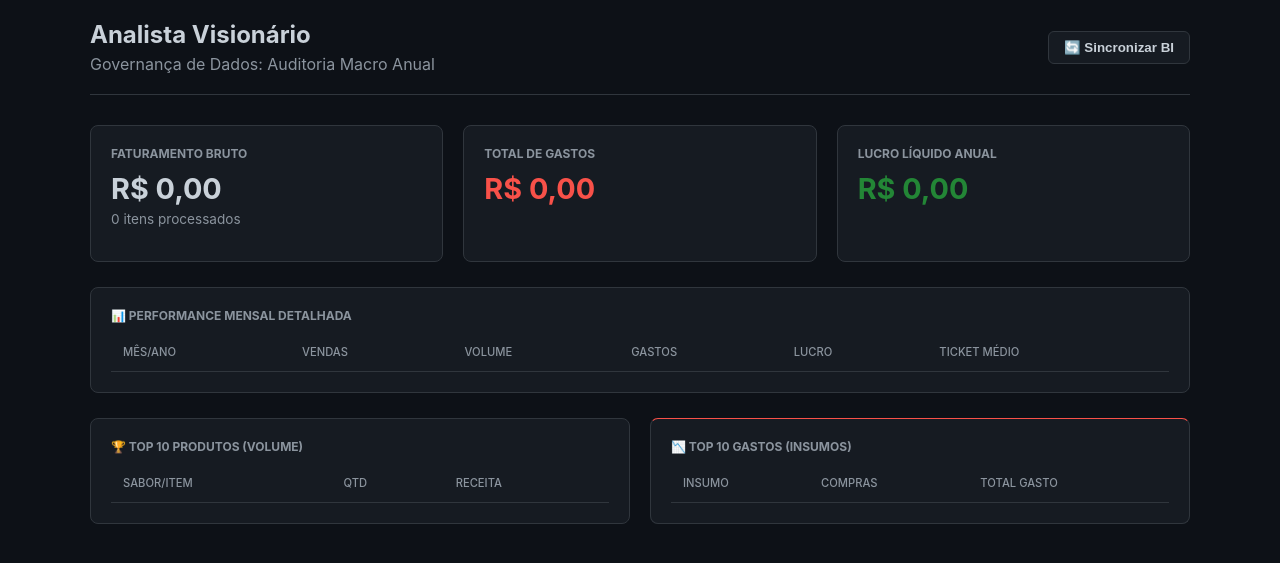
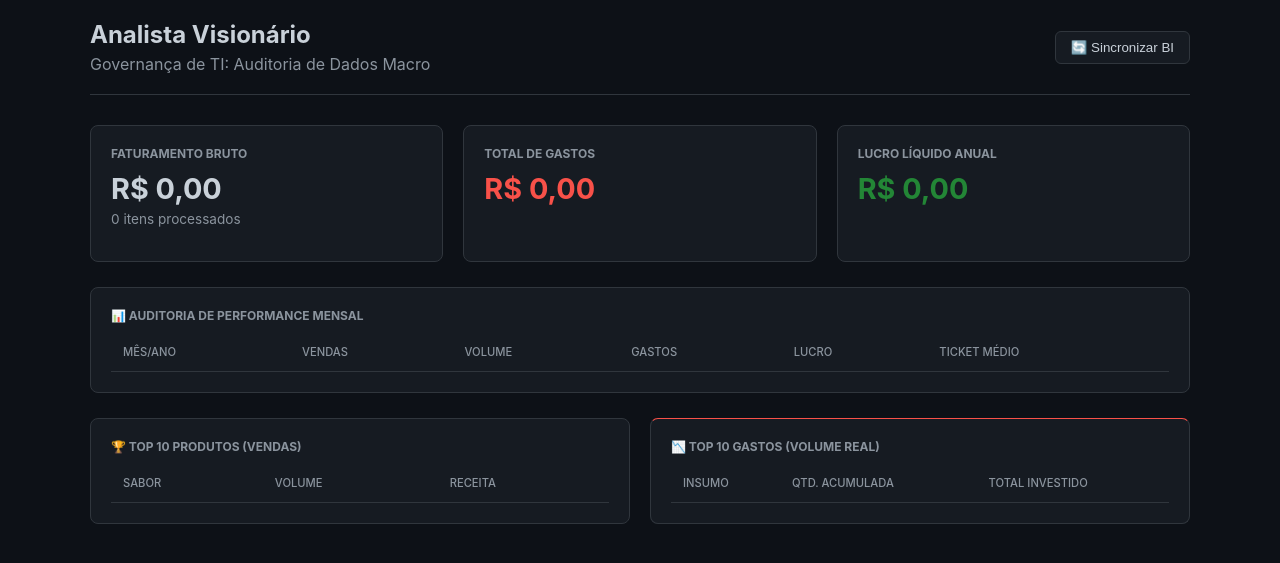
Before and after one commit to Acmsilva1/ML-PREDICAO, a FastAPI app: page / in a window 1280 px wide. Shown: the top 563 px of the page. Run offline with FastAPI, Linux system fonts and the light colour scheme; lists and menus that the app fills with data are empty.

Commit message:
Update visionario.html

```diff
--- a/templates/visionario.html
+++ b/templates/visionario.html
@@ -23,22 +23,19 @@
             border-bottom: 1px solid var(--border); padding-bottom: 20px; margin-bottom: 30px;
         }
 
-        /* [V8] GRID DE KPIs */
         .grid { display: grid; grid-template-columns: repeat(auto-fit, minmax(250px, 1fr)); gap: 20px; margin-bottom: 25px; }
 
         .card {
             background: var(--surface); border: 1px solid var(--border);
-            border-radius: 8px; padding: 20px; transition: transform 0.2s;
+            border-radius: 8px; padding: 20px;
         }
         .card h3 { margin: 0 0 10px 0; font-size: 0.75rem; text-transform: uppercase; color: #8b949e; }
 
-        /* Valores */
         .val { font-size: 1.8rem; font-weight: 700; margin: 0; }
         .val-pos { color: var(--accent); }
         .val-neg { color: var(--red); }
         .sub { font-size: 0.85rem; color: #8b949e; margin-top: 5px; }
 
-        /* [V10] TABELAS */
         .table-wrapper { overflow-x: auto; margin-top: 10px; }
         table { width: 100%; border-collapse: collapse; }
         th, td { padding: 12px; text-align: left; border-bottom: 1px solid var(--border); font-size: 0.85rem; }
@@ -47,7 +44,7 @@
         .capitalize { text-transform: capitalize; }
         .loading { opacity: 0.5; pointer-events: none; }
 
-        @media (max-width: 800px) {
+        @media (max-width: 850px) {
             .grid-rankings { grid-template-columns: 1fr !important; }
         }
     </style>
@@ -58,9 +55,9 @@
     <div class="header">
         <div>
             <h1 style="margin:0; font-size: 1.5rem;">Analista Visionário</h1>
-            <p style="margin:5px 0 0 0; color: #8b949e;">Governança de Dados: Auditoria Macro Anual</p>
+            <p style="margin:5px 0 0 0; color: #8b949e;">Governança de TI: Auditoria de Dados Macro</p>
         </div>
-        <button onclick="fetchData()" style="background: var(--surface); color: var(--text); border: 1px solid var(--border); padding: 8px 15px; border-radius: 6px; cursor: pointer; font-weight: bold;">
+        <button onclick="fetchData()" style="background: var(--surface); color: var(--text); border: 1px solid var(--border); padding: 8px 15px; border-radius: 6px; cursor: pointer;">
             🔄 Sincronizar BI
         </button>
     </div>
@@ -82,7 +79,7 @@
     </div>
 
     <div class="card" style="margin-bottom: 25px;">
-        <h3>📊 Performance Mensal Detalhada</h3>
+        <h3>📊 Auditoria de Performance Mensal</h3>
         <div class="table-wrapper">
             <table id="tab-auditoria">
                 <thead>
@@ -102,11 +99,11 @@
 
     <div class="grid" style="grid-template-columns: 1fr 1fr;" id="grid-rankings">
         <div class="card">
-            <h3>🏆 Top 10 Produtos (Volume)</h3>
+            <h3>🏆 Top 10 Produtos (Vendas)</h3>
             <div class="table-wrapper">
                 <table id="tab-produtos">
                     <thead>
-                        <tr><th>Sabor/Item</th><th>Qtd</th><th>Receita</th></tr>
+                        <tr><th>Sabor</th><th>Volume</th><th>Receita</th></tr>
                     </thead>
                     <tbody></tbody>
                 </table>
@@ -114,11 +111,11 @@
         </div>
 
         <div class="card" style="border-top-color: var(--red);">
-            <h3>📉 Top 10 Gastos (Insumos)</h3>
+            <h3>📉 Top 10 Gastos (Volume Real)</h3>
             <div class="table-wrapper">
                 <table id="tab-gastos-global">
                     <thead>
-                        <tr><th>Insumo</th><th>Compras</th><th>Total Gasto</th></tr>
+                        <tr><th>Insumo</th><th>Qtd. Acumulada</th><th>Total Investido</th></tr>
                     </thead>
                     <tbody></tbody>
                 </table>
@@ -138,18 +135,13 @@
             const response = await fetch('/api/v1/ml_visionario');
             const d = await response.json();
 
-            if(d.erro) {
-                console.error("Erro do Servidor:", d.erro);
-                return;
-            }
-
-            // Injeção KPIs
+            // KPIs
             document.getElementById('total_faturamento').innerText = fmt(d.totais.faturamento);
-            document.getElementById('total_itens').innerText = `${d.totais.total_itens} itens no período`;
+            document.getElementById('total_itens').innerText = `${d.totais.total_itens} itens processados`;
             document.getElementById('total_gastos').innerText = fmt(d.totais.custos);
             document.getElementById('total_lucro').innerText = fmt(d.totais.lucro);
 
-            // Tabela Auditoria Mensal (Reverse para ver o mês atual primeiro)
+            // Auditoria (Mês Atual Primeiro)
             document.querySelector("#tab-auditoria tbody").innerHTML = d.auditoria_mensal.map(row => `
                 <tr>
                     <td><strong>${row.mes}</strong></td>
@@ -161,32 +153,31 @@
                 </tr>
             `).reverse().join('');
 
-            // Ranking de Vendas
+            // Ranking Vendas
             document.querySelector("#tab-produtos tbody").innerHTML = d.ranking_produtos.map(p => `
                 <tr>
                     <td class="capitalize">${p.SAB_LIST.toLowerCase()}</td>
-                    <td><strong>${p.qtd}</strong></td>
+                    <td><strong>${p.qtd}</strong> un.</td>
                     <td class="val-pos">${fmt(p.total)}</td>
                 </tr>
             `).join('');
 
-            // Ranking de Gastos (Calcanhar de Aquiles)
+            // [LÓGICA CORRETA]: Ranking Gastos com Volume Real
             document.querySelector("#tab-gastos-global tbody").innerHTML = d.ranking_gastos.map(g => `
                 <tr>
                     <td class="capitalize"><strong>${g.PRODUTO.toLowerCase()}</strong></td>
-                    <td>${g.qtd_compras}x</td>
+                    <td><span style="color: var(--blue); font-weight: bold;">${g.volume_real}</span> un/kg</td>
                     <td class="val-neg">${fmt(g.total_gasto)}</td>
                 </tr>
             `).join('');
 
         } catch (err) {
-            console.error("Falha na sincronização BI:", err);
+            console.error("Erro na Matrix BI:", err);
         } finally {
             container.classList.remove('loading');
         }
     }
 
-    // Executa ao carregar
     fetchData();
 </script>
 
```
